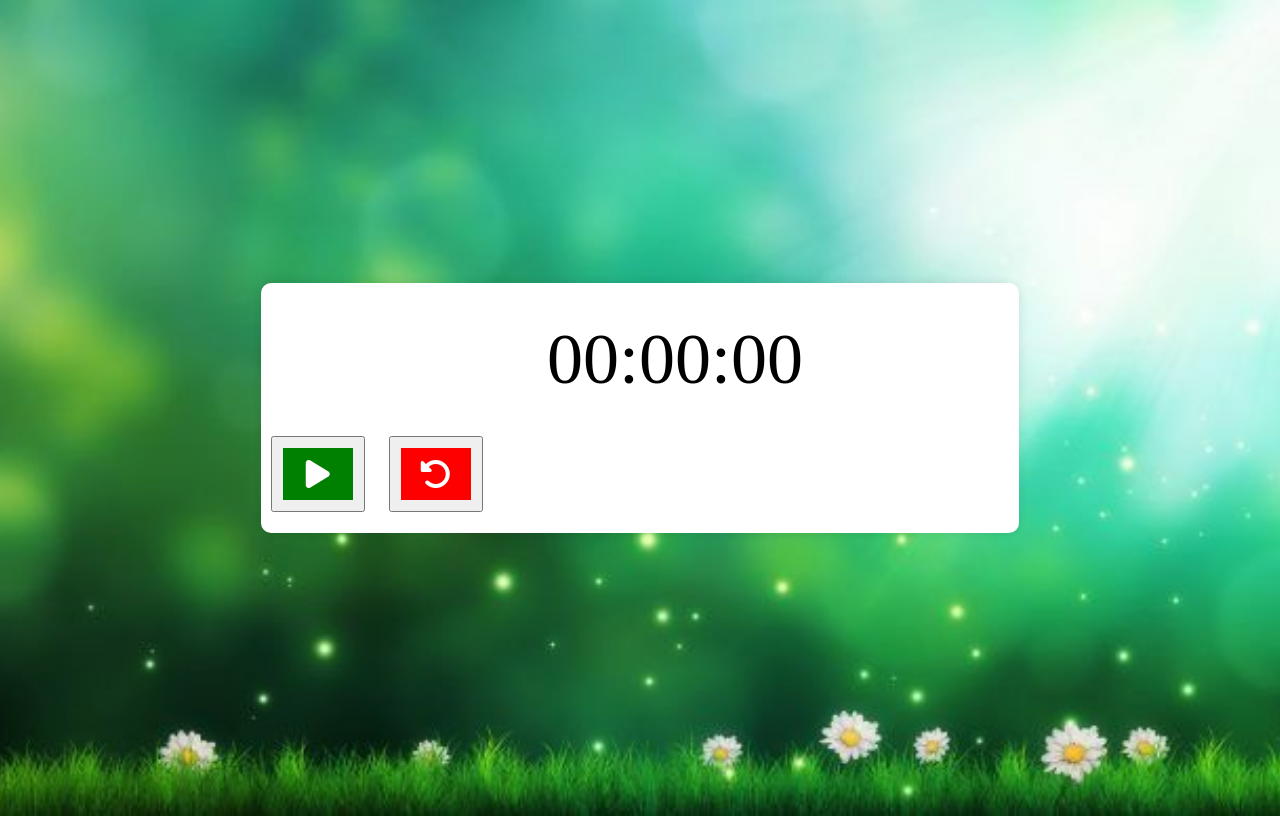
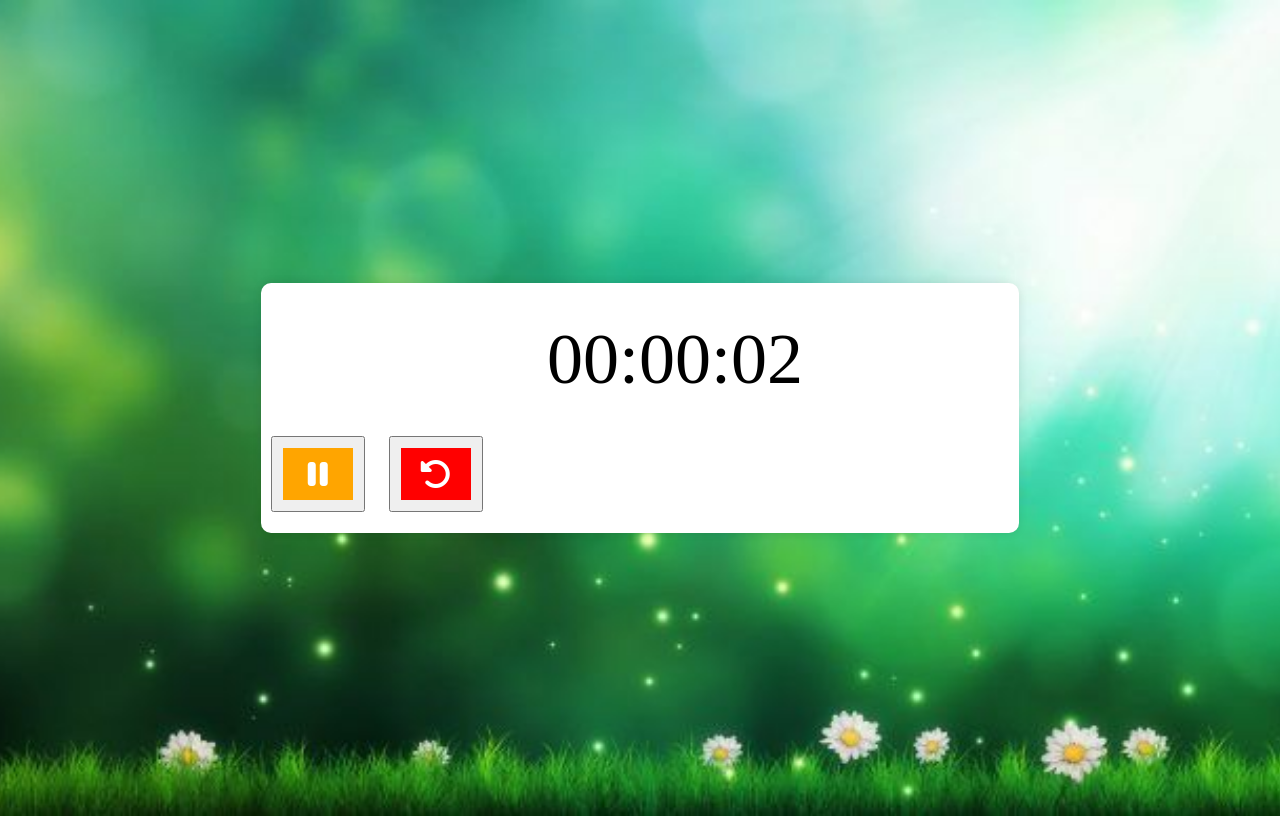
Before and after one commit to Remmaabde/Javascript-DOM, a plain HTML site: page Project-4/index.html in a window 1280 px wide. Both pictures are taken after a click on the button 317 px from the left and 474 px from the top of the page. Drawn offline with Linux system fonts and the light colour scheme.

Commit message:
Finalized the stop watch timer

```diff
--- a/Project-4/index.html
+++ b/Project-4/index.html
@@ -23,5 +23,65 @@
             </button>
         </div>
     </div>
+
+    <script>
+        const startstopbtn = document.getElementById('startstopbtn');
+        const resetbtn = document.getElementById('resetbtn');
+
+        let seconds = 0;
+        let minutes = 0;
+        let hours = 0;
+
+        let leadingSeconds = 0;
+        let leadingMinutes = 0;
+        let leadingHours = 0;
+
+        let timeInterval = null;
+        let timeStatus = "stopped"; // ✅ Correct variable name
+
+        function stopWatch() {
+          seconds++;
+
+          if (seconds / 60 === 1) {
+            seconds = 0;
+            minutes++;
+
+            if (minutes / 60 === 1) {
+              minutes = 0;
+              hours++;
+            }
+          }
+
+          leadingSeconds = seconds < 10 ? "0" + seconds : seconds;
+          leadingMinutes = minutes < 10 ? "0" + minutes : minutes;
+          leadingHours = hours < 10 ? "0" + hours : hours;
+
+          document.getElementById('timer').innerText =
+            leadingHours + ':' + leadingMinutes + ':' + leadingSeconds;
+        }
+
+        startstopbtn.addEventListener('click', function () {
+          if (timeStatus === "stopped") {
+            timeInterval = window.setInterval(stopWatch, 1000);
+            startstopbtn.innerHTML = '<i class="fa-solid fa-pause" id="pause"></i>';
+            timeStatus = "started"; // ✅ FIXED: was timerStatus
+          } else {
+            window.clearInterval(timeInterval);
+            startstopbtn.innerHTML = '<i class="fa-solid fa-play" id="play"></i>';
+            timeStatus = "stopped"; // FIXED
+          }
+        });
+
+        resetbtn.addEventListener('click', function () {
+          window.clearInterval(timeInterval);
+          seconds = 0;
+          minutes = 0;
+          hours = 0;
+          timeStatus = "stopped"; // Reset status too
+          document.getElementById('timer').innerText = "00:00:00";
+          startstopbtn.innerHTML = '<i class="fa-solid fa-play" id="play"></i>'; // ✅ Reset button icon
+        });
+      </script>
+
 </body>
 </html>
```
